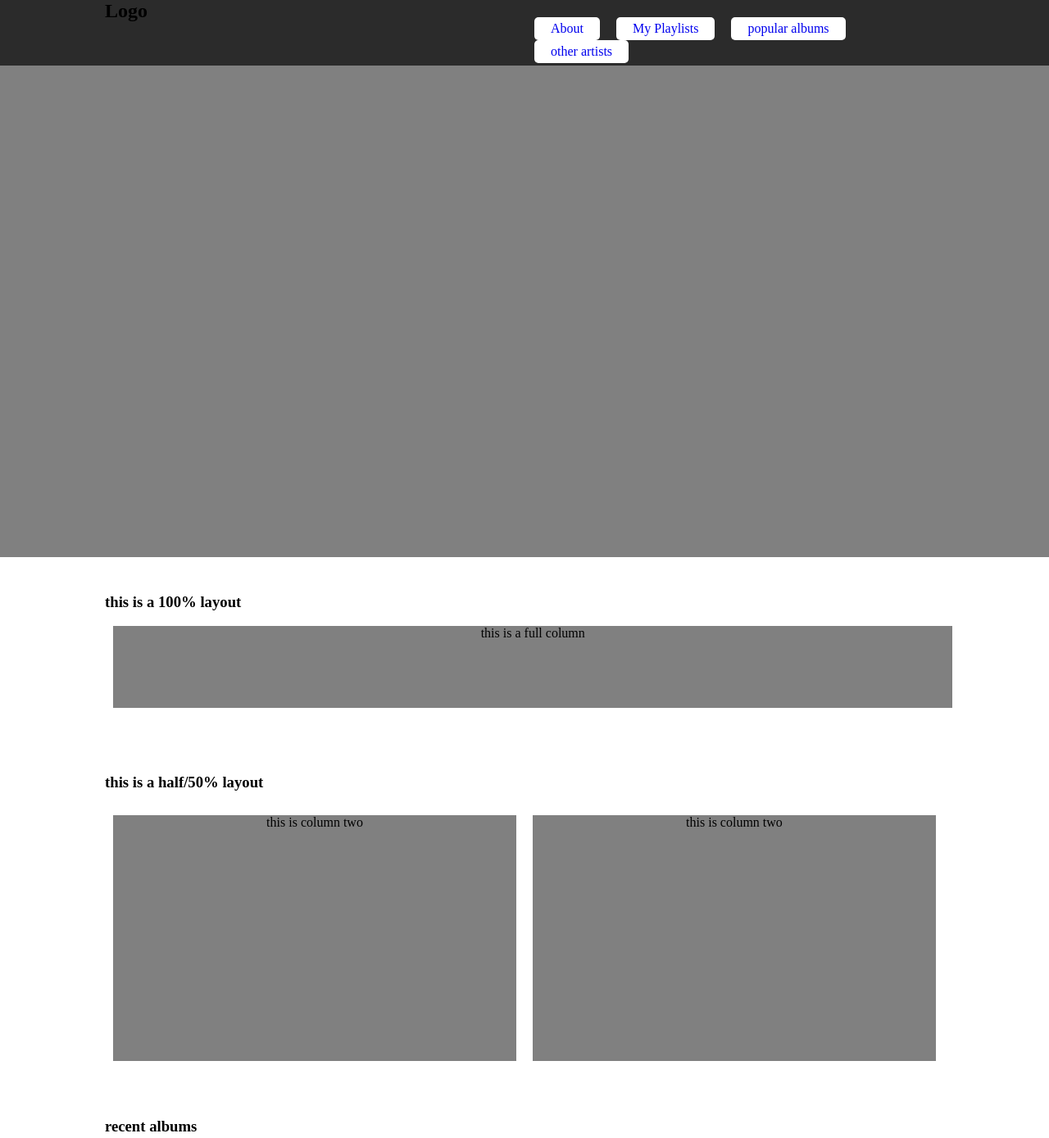
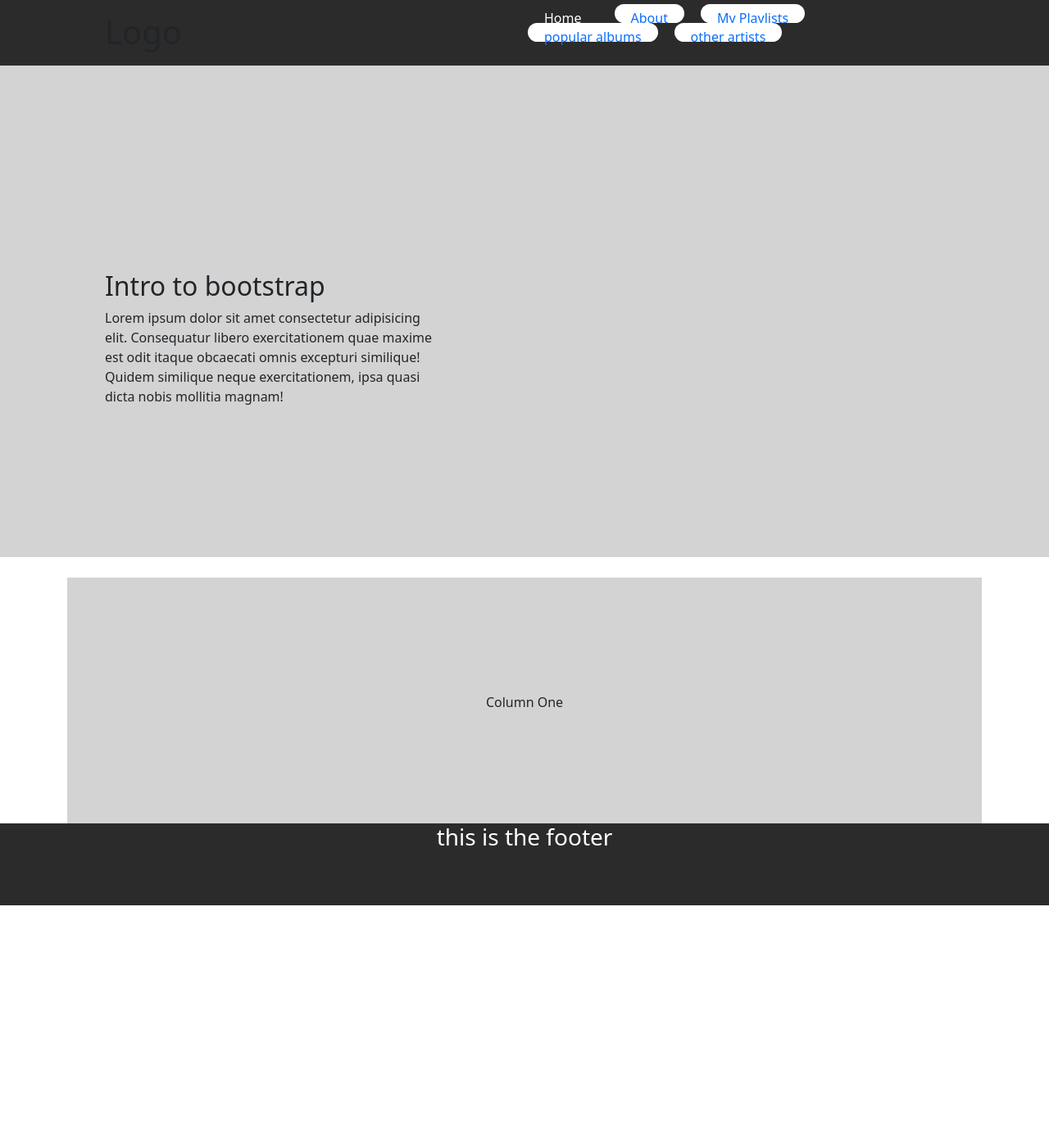
Before and after one commit to simonedt04/dv100_project, a plain HTML site: page index.html in a window 1280 px wide. Shown: the top 1389 px of the page at 82% size. After the commit the page ends 1105 px from the top, so only its background shows below. Drawn offline with nearby package versions, Linux system fonts and the light colour scheme.

Commit message:
setup stream home page

```diff
--- a/css/main.css
+++ b/css/main.css
@@ -1,10 +1,5 @@
 
-html,body,h1{
-    margin: 0;
-    padding: 0;
-}
-
-nav{ width: 80%;
+nav{ width: 100%;
     height: 80px;
     background-color: #2b2b2b;
     padding-left: 10%;
@@ -15,6 +10,8 @@ nav{ width: 80%;
 .logo{
     width: 20%;
     float: left;
+    padding-top: 5px;
+    margin-top: 10px;
 }
 
 .nav-con{
@@ -22,6 +19,7 @@ nav{ width: 80%;
     height: 50px;
     float: right;
     margin-top: 5px;
+
 }
 
 .nav-con ul {
@@ -32,7 +30,7 @@ nav{ width: 80%;
     float: left;
     height: 23px;
     background-color: white;
-    border-radius: 5px;
+    border-radius: 15px;
     padding-left: 20px;
     padding-right: 20px;
     margin-right: 10px;
@@ -40,66 +38,52 @@ nav{ width: 80%;
     padding-top:5px ;
 }
 
+.nav-con li:hover{
+    background-color: #2b2b2b;
+    color: white;
+    cursor: pointer;
+}
 
+.active{
+    background-color: #2b2b2b !important;
+    color: white;
+}
 
 header{
     width: 100%;
     height: 600px;
-    background-color: grey;
+    background-color: lightgrey;
+    padding-top: 250px;
+    padding-left: 10%;
+    padding-right: 10%;
 }
+
+header p{
+    width: 400px;
+}
+
+.col-box{
+    width: 100%;
+    height: 300px;
+    background-color: lightgrey;
+    text-align: center;
+    padding-top: 140px;
+    margin-top: 25px;
+
+}
+
+
+
+
+
+
+
+
+
 
 footer{ width: 100%;
     height: 100px;
     background-color: #2b2b2b;
     color: white;
-
-
+    text-align: center;
 }
-
-section{
-    width: 80%;
-    padding-left: 10%;
-    padding-right: 10%;
-    padding-top: 25px;
-    padding-bottom: 25px;
-}
-
-.full{
-    height: 170px;
-}
-
-.col-12{
-    width: 100%;
-    height: 100px;
-    background-color: grey;
-    text-align: center;
-    margin: 1%;
-}
-
-.half{
-    height: 370px;
-
-}
-
-.col-6{
-    width: 48%;
-    height: 300px;
-    background-color: gray;
-    text-align: center;
-    margin: 1%;
-    float: left;
-}
-
-.recent-albums{
-    height: 370px;
-
-}
-
-.col-3{
-    width: 23%;
-    height: 300px;
-    background-color: gray;
-    text-align: center;
-    margin: 1%;
-    float: left;
-}
--- a/index.html
+++ b/index.html
@@ -6,7 +6,11 @@
     <meta name="viewport" content="width=device-width, initial-scale=1.0">
     <title> Stream Home </title>
 
+    <!--External Docs-->
+    <link rel="stylesheet" href="https://cdn.jsdelivr.net/npm/bootstrap@5.2.3/dist/css/bootstrap.min.css ">
+    <script src="https://cdn.jsdelivr.net/npm/bootstrap@5.2.3/dist/js/bootstrap.min.js"> </script>
 
+    <!--Internal Docs-->
     <link rel="stylesheet" href="css/main.css">
 
 </head>
@@ -17,38 +21,50 @@
         <div class="logo"> <h1> Logo </h1> </div>
         <div class="nav-con">
             <ul>
-               <a href="pages/about.html"> <li> About</li> </a>
-               <a href="pages/playlist.html"> <li> My Playlists</li> </a>
+               <a href="index.html"> <li class="active"> Home </li> </a>
+               <a href="#"> <li> About</li> </a>
+               <a href="#"> <li> My Playlists</li> </a>
                <a href="#"> <li> popular albums</li> </a>
                <a href="#"> <li> other artists</li> </a>
-
             </ul>
         </div>
     </nav>
 
 
-    <header> </header>
 
-    <section class="full">
-        <h3>this is a 100% layout </h3>
-        <div class="col-12"> this is a full column </div>
-
-    </section>
-
-    <section class="half">
-        <h3> this is a half/50% layout </h3>
-        <div class="col-6"> this is column two</div>
-        <div class="col-6"> this is column two</div>
- </section>
+    <header>
+        <h2> Intro to bootstrap</h2>
+        <p> Lorem ipsum dolor sit amet consectetur adipisicing elit. Consequatur libero exercitationem quae maxime est odit itaque obcaecati omnis excepturi similique! Quidem similique neque exercitationem, ipsa quasi dicta nobis mollitia magnam!</p>
+    </header>
 
 
-    <section class="recent-albums">
-       <h3> recent albums </h3>
-       <div class="col-3"> this is column two</div>
-        <div class="col-3"> this is column two</div>
-        <div class="col-3"> this is column two</div>
-        <div class="col-3"> this is column two</div>
-    </section>
+
+
+    <div class="container">
+        <div class="row">
+            <div class="col-12">
+                <div class="col-box"> Column One </div>
+
+
+            </div>
+        </div>
+
+
+    </div>
+
+
+
+
+
+
+
+
+
+
+
+
+
+
 
 
 
```
